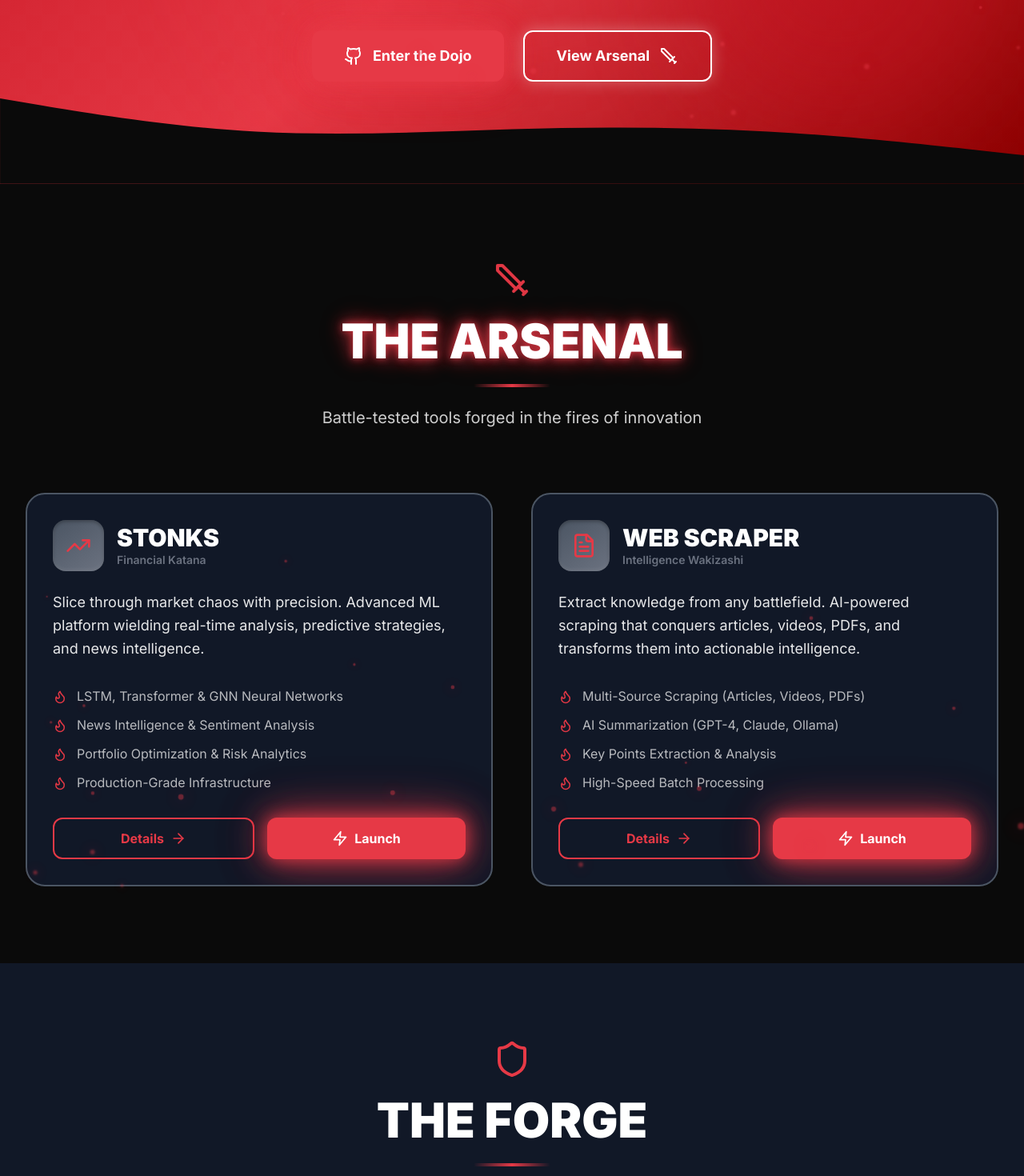
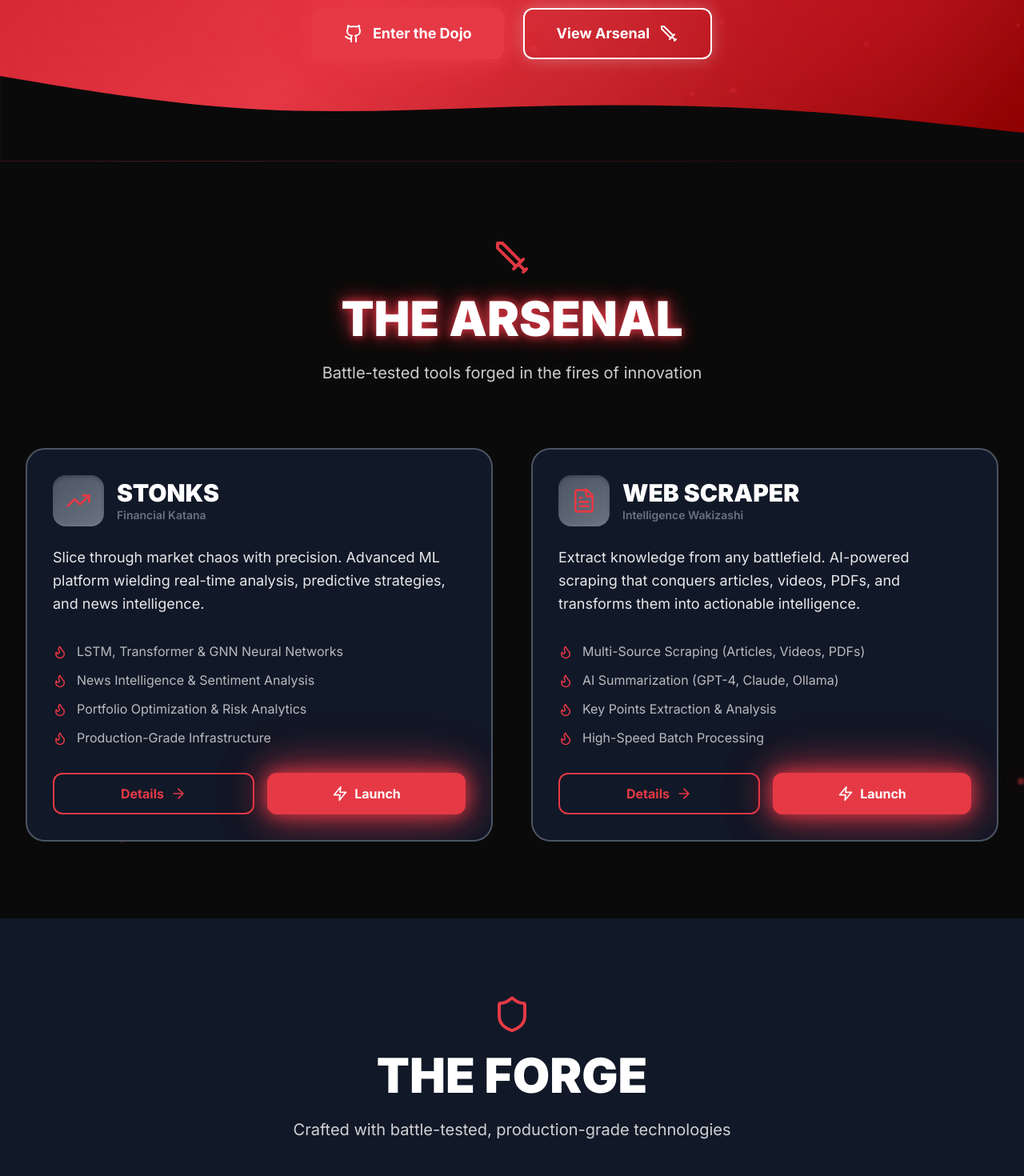
Before and after one commit to 54MUR-AI/RMG, a React (Vite) app: page /#/ in a window 1280 px wide. Shown: the part 620-2090 px from the top of the page at 80% size. Built offline with nearby package versions, Linux system fonts and the light colour scheme.

Commit message:
Remove red divider lines and fix embers to appear behind content

```diff
--- a/src/components/FloatingEmbers.tsx
+++ b/src/components/FloatingEmbers.tsx
@@ -30,7 +30,7 @@ export default function FloatingEmbers() {
   }, [])
 
   return (
-    <div className="absolute inset-0 overflow-hidden pointer-events-none z-50">
+    <div className="absolute inset-0 overflow-hidden pointer-events-none z-0">
       {embers.map((ember) => (
         <div
           key={ember.id}
@@ -39,7 +39,7 @@ export default function FloatingEmbers() {
             left: `${ember.left}%`,
             animationDelay: `${ember.delay}s`,
             animationDuration: `${ember.duration}s`,
-            zIndex: 50,
+            zIndex: 0,
           }}
         >
           <div
--- a/src/pages/Home.tsx
+++ b/src/pages/Home.tsx
@@ -25,11 +25,9 @@ export default function Home() {
               </div>
             </div>
 
-            <h1 className="text-7xl md:text-8xl font-black mb-6 neon-text tracking-tight">
+            <h1 className="text-7xl md:text-8xl font-black mb-8 neon-text tracking-tight">
               RONIN MEDIA GROUP
             </h1>
-
-            <div className="h-1 w-32 bg-gradient-to-r from-transparent via-samurai-red to-transparent mx-auto mb-8"></div>
 
             <p className="text-2xl md:text-3xl mb-6 font-bold text-white">
               Forging AI-Powered Weapons for the Digital Age
@@ -86,7 +84,6 @@ export default function Home() {
             <h2 className="text-5xl md:text-6xl font-black text-white mb-6 neon-text">
               THE ARSENAL
             </h2>
-            <div className="h-1 w-24 bg-gradient-to-r from-transparent via-samurai-red to-transparent mx-auto mb-6"></div>
             <p className="text-xl text-white/80 max-w-2xl mx-auto">
               Battle-tested tools forged in the fires of innovation
             </p>
@@ -234,7 +231,6 @@ export default function Home() {
             <h2 className="text-5xl md:text-6xl font-black text-white mb-6">
               THE FORGE
             </h2>
-            <div className="h-1 w-24 bg-gradient-to-r from-transparent via-samurai-red to-transparent mx-auto mb-6"></div>
             <p className="text-xl text-white/80 max-w-2xl mx-auto">
               Crafted with battle-tested, production-grade technologies
             </p>
```
